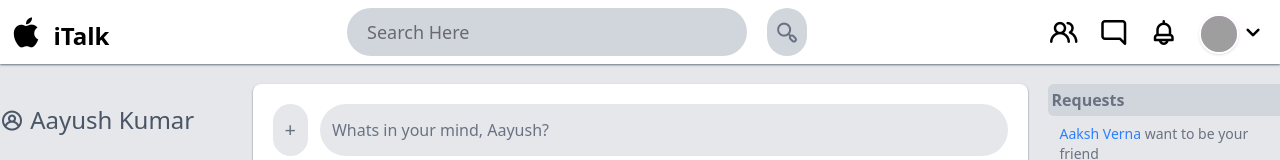
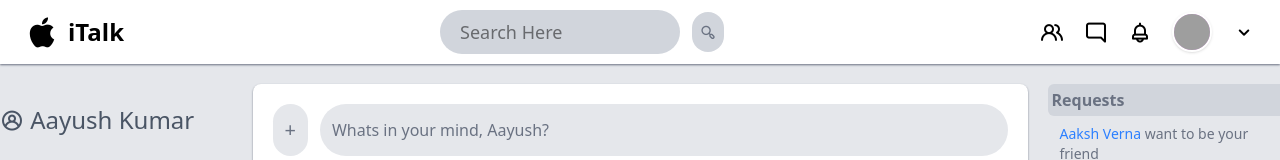
Before and after one commit to aayushk18/iTalk--Social-Networking-App, a React (Vite) app: page / in a window 1280 px wide. Shown: the top 160 px of the page. Built offline with nearby package versions, Linux system fonts and the light colour scheme; grey boxes are pictures that could not be loaded.

Commit message:
Update Header.jsx

```diff
--- a/src/assets/components/header/Header.jsx
+++ b/src/assets/components/header/Header.jsx
@@ -3,11 +3,47 @@ import { Link, NavLink } from 'react-router-dom'
 import MessageBox from '../header/MessageBox'
 import NotificationBox from '../header/NotificationBox'
 import RequestBox from '../header/RequestBox'
-import { useState } from 'react'
+import { useState, useEffect } from 'react'
 
 const Header = ({ users }) => {
     const [disp, setDisp] = useState(false)
     console.log(users);
+
+    const [showMenu, setShowMenu] = useState(false);
+    const [showReq, setShowReq] = useState(false)
+    const [showNotification, setShowNotification] = useState(false)
+    const [showMesg, setShowMesg] = useState(false)
+    const [showFullMenu, setShowFullMenu] = useState(true)
+
+
+    useEffect(() => {
+
+        if (showMesg || showNotification || showReq) {
+            if (showNotification == true) {
+                setShowMesg(false)
+                setShowReq(false)
+                setShowFullMenu(false)
+            }
+
+            if (showMesg == true) {
+                setShowReq(false)
+                setShowNotification(false)
+                setShowFullMenu(false)
+            }
+
+            if (showReq == true) {
+                setShowMesg(false)
+                setShowNotification(false)
+                setShowFullMenu(false)
+            }
+        } else setShowFullMenu(true)
+
+
+
+
+    }, [showNotification, showMesg, , showReq])
+
+
 
 
 
@@ -27,76 +63,234 @@ const Header = ({ users }) => {
 
 
     return (
-        <>
-            <div className=' fixed bg-white flex flex-row w-full p-2 justify-between items-center text-2xl shadow-xs shadow-gray-500 h-16 z-50'>
-                <div className='font-bold'>
-                    <NavLink className='text-4xl ' to='/'><i class="uil uil-apple"> </i></NavLink>
-                    <Link to='/'>iTalk</Link>
-                </div>
+        // <>
+        //     <div className=' fixed bg-white flex flex-row w-full p-2 justify-between items-center text-2xl shadow-xs shadow-gray-500 h-16 z-50'>
+        //         <div className='font-bold'>
+        //             <NavLink className='text-4xl ' to='/'><i class="uil uil-apple"> </i></NavLink>
+        //             <Link to='/'>iTalk</Link>
+        //         </div>
 
 
-                <form className='gap-5 flex flex-row'>
-                    <input required type="search" name="" id="" placeholder='Search Here' className=' bg-gray-300 w-100 pl-5 p-2 rounded-full text-lg' />
-                    <button type="submit" className=' bg-gray-300  aspect-square p-2 rounded-full text-gray-500 items-center text-center '><i class="uil uil-search-alt"></i></button>
+        //         <form className='gap-5 flex flex-row'>
+        //             <input required type="search" name="" id="" placeholder='Search Here' className=' bg-gray-300 w-100 pl-5 p-2 rounded-full text-lg' />
+        //             <button type="submit" className=' bg-gray-300  aspect-square p-2 rounded-full text-gray-500 items-center text-center '><i class="uil uil-search-alt"></i></button>
 
-                </form>
+        //         </form>
 
 
-                <div className='flex flex-row gap-5 align-middle p-1'>
+        //         <div className='flex flex-row gap-5 align-middle p-1'>
 
 
-                    <div className='group cursor-pointer text-3xl' id='request' >
-                        <div>
-                            <i class="uil uil-users-alt"></i>
-                        </div>
-                        <div className='absolute hidden group-hover:block right-2' >
-                            <RequestBox users={users} />
-                        </div>
-                    </div>
+        //             <div className='group cursor-pointer text-3xl' id='request' >
+        //                 <div>
+        //                     <i class="uil uil-users-alt"></i>
+        //                 </div>
+        //                 <div className='absolute hidden group-hover:block right-2' >
+        //                     <RequestBox users={users} />
+        //                 </div>
+        //             </div>
 
 
-                    <div className=' group cursor-pointer text-3xl'>
-                        <div>
+        //             <div className=' group cursor-pointer text-3xl'>
+        //                 <div>
 
-                            <i class="uil uil-comment-alt"></i>
-                        </div>
-                        <div className='absolute hidden group-hover:block right-2'>
-                            <MessageBox users={users} />
-                        </div>
-                    </div>
+        //                     <i class="uil uil-comment-alt"></i>
+        //                 </div>
+        //                 <div className='absolute hidden group-hover:block right-2'>
+        //                     <MessageBox users={users} />
+        //                 </div>
+        //             </div>
 
 
-                    <div className=' group cursor-pointer text-3xl '>
-                        <div>
-                            <i class="uil uil-bell"></i>
-                        </div>
-                        <div className='absolute hidden group-hover:block right-2'>
-                            <NotificationBox users={users} />
-                        </div>
-                    </div>
-                    <div>
-                        <NavLink className={({ isActive }) => isActive ? 'border-blue-500' : ''} to='profile' ><img src="https://mediaproxy.tvtropes.org/width/1200/https://static.tvtropes.org/pmwiki/pub/images/tony_stark.png" className='absolute bg-fuchsia-300 border-2 border-white shadow-sm  rounded-full h-10 w-10 ' alt="Example" /></NavLink> ...
-                    </div>
+        //             <div className=' group cursor-pointer text-3xl '>
+        //                 <div>
+        //                     <i class="uil uil-bell"></i>
+        //                 </div>
+        //                 <div className='absolute hidden group-hover:block right-2'>
+        //                     <NotificationBox users={users} />
+        //                 </div>
+        //             </div>
+        //             <div>
+        //                 <NavLink className={({ isActive }) => isActive ? 'border-blue-500' : ''} to='profile' ><img src="https://mediaproxy.tvtropes.org/width/1200/https://static.tvtropes.org/pmwiki/pub/images/tony_stark.png" className='absolute bg-fuchsia-300 border-2 border-white shadow-sm  rounded-full h-10 w-10 ' alt="Example" /></NavLink> ...
+        //             </div>
 
 
 
 
-                    <div className=' group cursor-pointer text-3xl' >
-                        <div>
-                            <i class="uil uil-angle-down"></i>
+        //             <div className=' group cursor-pointer text-3xl' >
+        //                 <div>
+        //                     <i class="uil uil-angle-down"></i>
+        //                 </div>
+        //                 <div className='absolute hidden group-hover:block  right-2   '>
+        //                     <ul className='bg-white shadow-xl shadow-gray-500 translate-y-7 w-50 rounded-lg text-lg  p-3 right-2'>
+        //                         <li className='cursor-pointer' >Report a Bug</li>
+        //                         <li className='cursor-pointer' >Settings</li>
+        //                         <li className='cursor-pointer' >Log out</li>
+        //                     </ul>
+        //                 </div>
+        //             </div>
+        //         </div>
+
+        //     </div >
+        // </>
+
+
+        <>
+            <div className="fixed bg-white w-full p-2 shadow-xs shadow-gray-500 h-16 z-50">
+                <div className="flex items-center justify-between h-full px-4">
+                    {/* Logo */}
+                    <div className="flex items-center gap-2 font-bold text-2xl">
+                        <NavLink className="text-4xl" to="/">
+                            <i className="uil uil-apple"></i>
+                        </NavLink>
+                        <Link to="/">iTalk</Link>
+                    </div>
+
+                    {/* Hamburger for Mobile */}
+                    <div className="md:hidden text-3xl cursor-pointer" onClick={() => setShowMenu(!showMenu)}>
+                        <i className="uil uil-bars"></i>
+                    </div>
+
+                    {/* Desktop Search Bar */}
+                    <form className="hidden md:flex gap-3 items-center">
+                        <input
+                            required
+                            type="search"
+                            placeholder="Search Here"
+                            className="bg-gray-300 w-60 pl-5 p-2 rounded-full text-lg"
+                        />
+                        <button
+                            type="submit"
+                            className="bg-gray-300 aspect-square p-2 rounded-full text-gray-500"
+                        >
+                            <i className="uil uil-search-alt"></i>
+                        </button>
+                    </form>
+
+                    {/* Desktop Icons */}
+                    <div className="hidden md:flex items-center gap-5">
+                        {/* Request */}
+                        <div className="relative group cursor-pointer text-2xl">
+                            <i className="uil uil-users-alt"></i>
+                            <div className="absolute hidden group-hover:block right-0">
+                                <div className='bg-white shadow-xl shadow-gray-500 translate-y-7 w-100 rounded-lg  p-3'>
+                                    <RequestBox users={users} />
+                                </div>
+
+                            </div>
                         </div>
-                        <div className='absolute hidden group-hover:block  right-2   '>
-                            <ul className='bg-white shadow-xl shadow-gray-500 translate-y-7 w-50 rounded-lg text-lg  p-3 right-2'>
-                                <li className='cursor-pointer' >Report a Bug</li>
-                                <li className='cursor-pointer' >Settings</li>
-                                <li className='cursor-pointer' >Log out</li>
-                            </ul>
+
+                        {/* Message */}
+                        <div className="relative group cursor-pointer text-2xl">
+                            <i className="uil uil-comment-alt"></i>
+                            <div className="absolute hidden group-hover:block right-0">
+                                <div className='bg-white shadow-xl w-100 h-full bottom-5 shadow-gray-500 translate-y-7 rounded-lg  p-3 '>
+                                    <MessageBox users={users} />
+                                </div>
+
+                            </div>
+                        </div>
+
+                        {/* Notification */}
+                        <div className="relative group cursor-pointer text-2xl">
+                            <i className="uil uil-bell"></i>
+                            <div className="absolute hidden group-hover:block right-0">
+                                <div className='bg-white shadow-xl shadow-gray-500 translate-y-7 w-100 rounded-lg  p-3 right-2'>
+                                    <NotificationBox users={users} />
+                                </div>
+
+                            </div>
+                        </div>
+
+                        {/* Profile */}
+                        <NavLink
+                            className={({ isActive }) => (isActive ? 'border-blue-500' : '')}
+                            to="/profile"
+                        >
+                            <img
+                                src="https://mediaproxy.tvtropes.org/width/1200/https://static.tvtropes.org/pmwiki/pub/images/tony_stark.png"
+                                className="bg-fuchsia-300 border-2 border-white shadow-sm rounded-full h-10 w-10"
+                                alt="Profile"
+                            />
+                        </NavLink>
+
+                        {/* Dropdown */}
+                        <div className="relative group cursor-pointer text-2xl">
+                            <i className="uil uil-angle-down"></i>
+                            <div className="absolute hidden group-hover:block right-0 mt-2">
+                                <ul className="bg-white shadow-xl shadow-gray-500 w-48 rounded-lg text-lg p-3">
+
+
+                                    <li className="cursor-pointer">Report a Bug</li>
+                                    <li className="cursor-pointer">Settings</li>
+                                    <li className="cursor-pointer">Log out</li>
+                                </ul>
+                            </div>
                         </div>
                     </div>
                 </div>
 
-            </div >
+                {/* Mobile Menu (Hidden on md+) */}
+                {showMenu && (
+                    <div className="flex flex-col bg-white rounded-md shadow-gray-600 shadow-sm md:hidden gap-4 mt-3 px-4">
+                        <form className="flex m-2 gap-2 items-center">
+                            <input
+                                required
+                                type="search"
+                                placeholder="Search Here"
+                                className="bg-gray-300 w-full pl-5 p-2 rounded-full text-lg"
+                            />
+                            <button
+                                type="submit"
+                                className="bg-gray-300 aspect-square p-2 rounded-full text-gray-500"
+                            >
+                                <i className="uil uil-search-alt"></i>
+                            </button>
+                        </form>
+
+                        <div className='flex flex-row  text-gray-500 flex-wrap justify-between'>
+
+                            <Link to='/profile' onClick={() => setShowMenu(!showMenu)} className="  text-3xl cursor-pointer">Aayush Kumar</Link>
+
+                        </div>
+
+
+
+                        <div className="flex gap-5   text-3xl justify-between">
+                            <i onClick={() => setShowReq(!showReq)} className={showReq ? "uil uil-users-alt text-green-500" : "uil uil-users-alt text-gray-500"}></i>
+                            <i onClick={() => setShowMesg(!showMesg)} className={showMesg ? "uil uil-comment-alt text-green-500 " : "uil uil-comment-alt text-gray-500"}></i>
+                            <i onClick={() => setShowNotification(!showNotification)} className={showNotification ? "uil uil-bell text-green-500" : "uil uil-bell text-gray-500"}></i>
+                        </div>
+
+                        <div>
+
+                            {showReq ? <RequestBox users={users} /> : ''}
+                            {showMesg ? <MessageBox users={users} /> : ''}
+                            {showNotification ? <NotificationBox users={users} /> : ''}
+
+                        </div>
+
+                        {showFullMenu ? <div className='text-2xl flex flex-col  text-gray-500'>
+                            <NavLink onClick={() => setShowMenu(!showMenu)} to={'/friends'} className=''><div><i class="uil uil-users-alt">  </i>  Friends</div></NavLink>
+                            <NavLink onClick={() => setShowMenu(!showMenu)} to={'/saved'} className=''><div><i class="uil uil-bookmark-full">  </i>  Saved</div></NavLink>
+                            <NavLink onClick={() => setShowMenu(!showMenu)} to={'/groups'} className=''><div><i class="uil uil-layer-group"></i>  Groups</div></NavLink>
+                            <NavLink onClick={() => setShowMenu(!showMenu)} to={'/feeds'} className=''><div><i class="uil uil-postcard"></i>  Feeds</div></NavLink>
+                            <NavLink onClick={() => setShowMenu(!showMenu)} to={'/feeds'} className=''><div><i class="uil uil-schedule"></i>  Events</div></NavLink>
+                        </div> : ''}
+
+
+
+                        {showFullMenu ? <div className="text-2xl flex flex-col my-4 text-gray-500">
+                            <NavLink onClick={() => setShowMenu(!showMenu)} className="cursor-pointer">Report a Bug</NavLink>
+                            <NavLink onClick={() => setShowMenu(!showMenu)} to='/settings' className="cursor-pointer">Settings</NavLink>
+                            <NavLink onClick={() => setShowMenu(!showMenu)} className="cursor-pointer">Log out</NavLink>
+                        </div> : ''}
+
+                    </div>
+                )}
+            </div>
         </>
+
     )
 }
 
```
